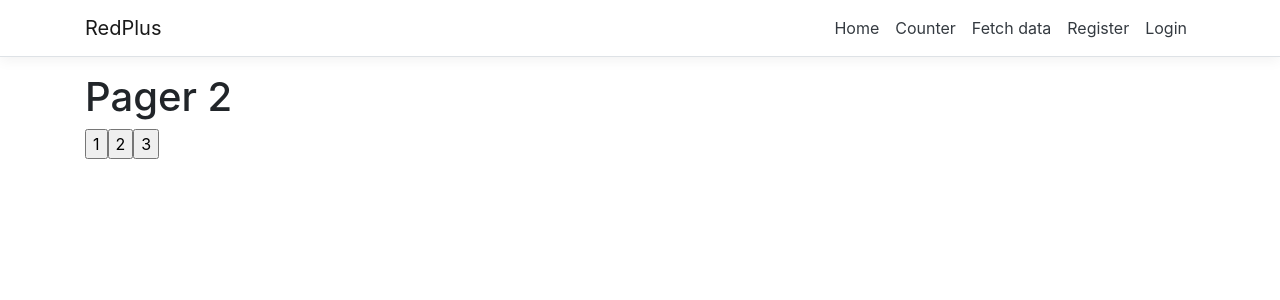
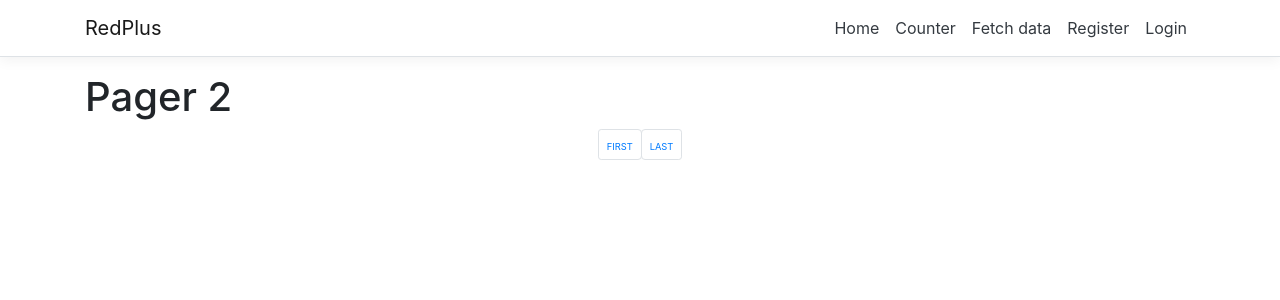
Before and after one commit to VisualAcademy/React.Pagination, a React (Create React App) app in the folder RedPlus/ClientApp/: page /pager2 in a window 1280 px wide. Shown: the top 300 px of the page. Built offline with nearby package versions, Linux system fonts and the light colour scheme; no server answers.

Commit message:
First, Last

```diff
--- a/RedPlus/ClientApp/src/App.js
+++ b/RedPlus/ClientApp/src/App.js
@@ -12,6 +12,7 @@ import './custom.css'
 import { PagerComponent1 } from './components/Pager/PagerComponent1';
 import { PagerComponent2 } from './components/Pager/PagerComponent2';
 import { PagerComponent3 } from './components/Pager/PagerComponent3';
+import { PagerComponent4 } from './components/Pager/PagerComponent4';
 
 export default class App extends Component {
     static displayName = App.name;
@@ -26,6 +27,7 @@ export default class App extends Component {
                 <Route path='/pager1' component={PagerComponent1} />
                 <Route path='/pager2' component={PagerComponent2} />
                 <Route path='/pager3' component={PagerComponent3} />
+                <Route path='/pager4' component={PagerComponent4} />
             </Layout>
         );
     }
--- /dev/null
+++ b/RedPlus/ClientApp/src/components/Pager/PagerComponent4.jsx
@@ -0,0 +1,24 @@
+import React, { Component } from 'react';
+import { DulPagination } from '../Shared/DulPagination';
+
+export class PagerComponent4 extends Component {
+    constructor(props) {
+        super(props);
+
+        this.pageIndexChanged = this.pageIndexChanged.bind(this);
+    }
+    pageIndexChanged(pageIndex) {
+        console.log("Parent:", pageIndex);
+    }
+    render() {
+        return (
+            <>
+                <h1>Pager 4</h1>
+                <DulPagination
+                    pageNumber={1} pageSize={10} pagerButtonCount={5}
+                    recordCount={109}
+                    pageIndexChanged={(pageIndex) => this.pageIndexChanged(pageIndex)}></DulPagination>
+            </>
+        );
+    }
+}
--- a/RedPlus/ClientApp/src/components/Shared/DulPagination.jsx
+++ b/RedPlus/ClientApp/src/components/Shared/DulPagination.jsx
@@ -6,17 +6,65 @@ export class DulPagination extends Component {
 
         this.pagerButtonClicked = this.pagerButtonClicked.bind(this);
     }
-    pagerButtonClicked(pageNumber) {
+    pagerButtonClicked(pageNumber, e) {
+        e.preventDefault();
         console.log("Child", pageNumber);
         this.props.pageIndexChanged(pageNumber - 1); // PageIndex를 부모 컴포넌트로 전송
     }
+
+    displayData() {
+        const { pageNumber, pageSize, pagerButtonCount, recordCount } = this.props;
+        const pageCount = Math.ceil(recordCount / pageSize);
+
+        const pages = [];
+
+        //@* 처음 링크 *@
+        if (pageNumber === 1) {
+            pages.push(
+                <li className="page-item" key={"first"}>
+                    <a href="#" className="page-link first btn disabled"><span style={{fontSize: '7pt'}}>FIRST</span></a>
+                </li>
+            )
+        }
+        else {
+            pages.push(
+                <li className="page-item" key={"first"}>
+                    <a href="#" className="page-link first btn" onClick={(e) => this.pagerButtonClicked(1, e)}>
+                        <span style={{ fontSize: '7pt' }}>FIRST</span></a>
+                </li >
+            )
+        }
+
+        //@* 마지막 링크 *@
+        if (pageNumber !== pageCount) {
+            pages.push(
+                <li className="page-item" key={"last"}>
+                    <a href="#" className="page-link last btn" onClick={(e) => this.pagerButtonClicked(pageCount, e)}>
+                        <span style={{ fontSize: '7pt' }}>LAST</span></a>
+                </li >
+            )
+        }
+        else {
+            pages.push(
+                <li className="page-item" key={"last"}>
+                    <a href="#" className="page-link last btn disabled"><span style={{ fontSize: '7pt' }}>LAST</span></a>
+                </li>
+            )
+        }
+
+        return pages;
+    }
+
     render() {
+        const pages = this.displayData();
         return (
-            <div className="d-flex">
-                <input type="button" value="1" onClick={() => this.pagerButtonClicked(1)} />
-                <input type="button" value="2" onClick={() => this.pagerButtonClicked(2)} />
-                <input type="button" value="3" onClick={() => this.pagerButtonClicked(3)} />
-            </div>
+            <>
+                <div className="d-flex">
+                    <ul className="pagination pagination-sm mx-auto">
+                        {pages}
+                    </ul>
+                </div>
+            </>
         );
     }
 }
```
